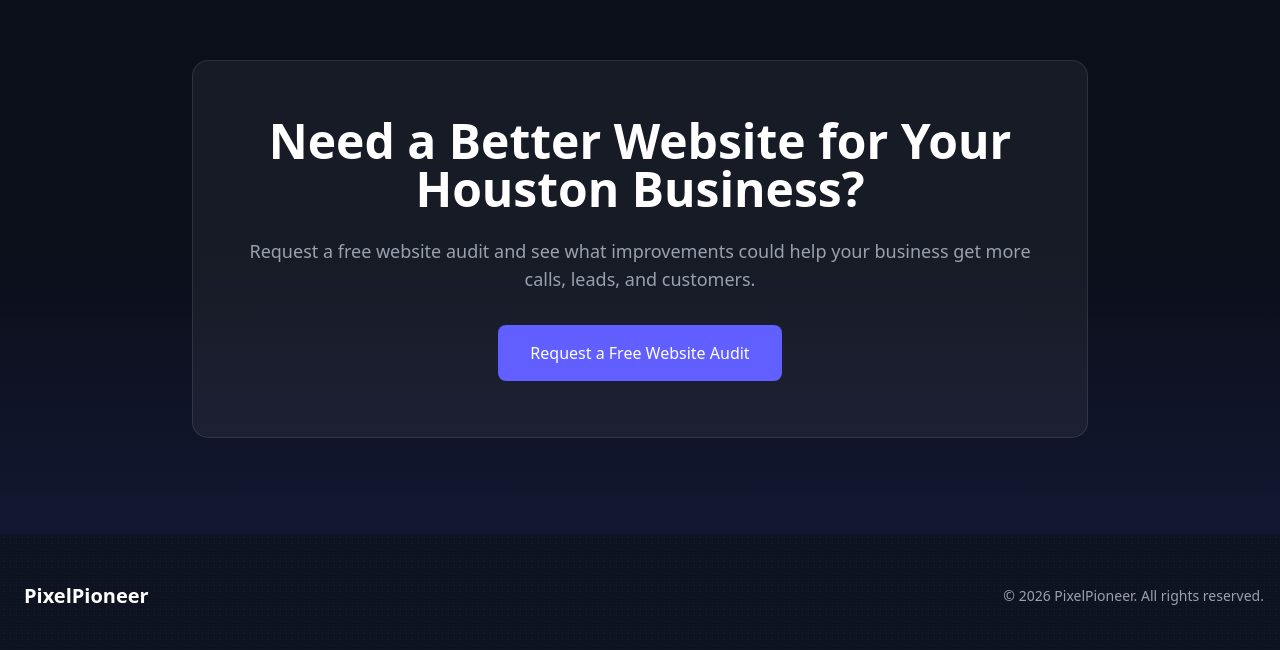
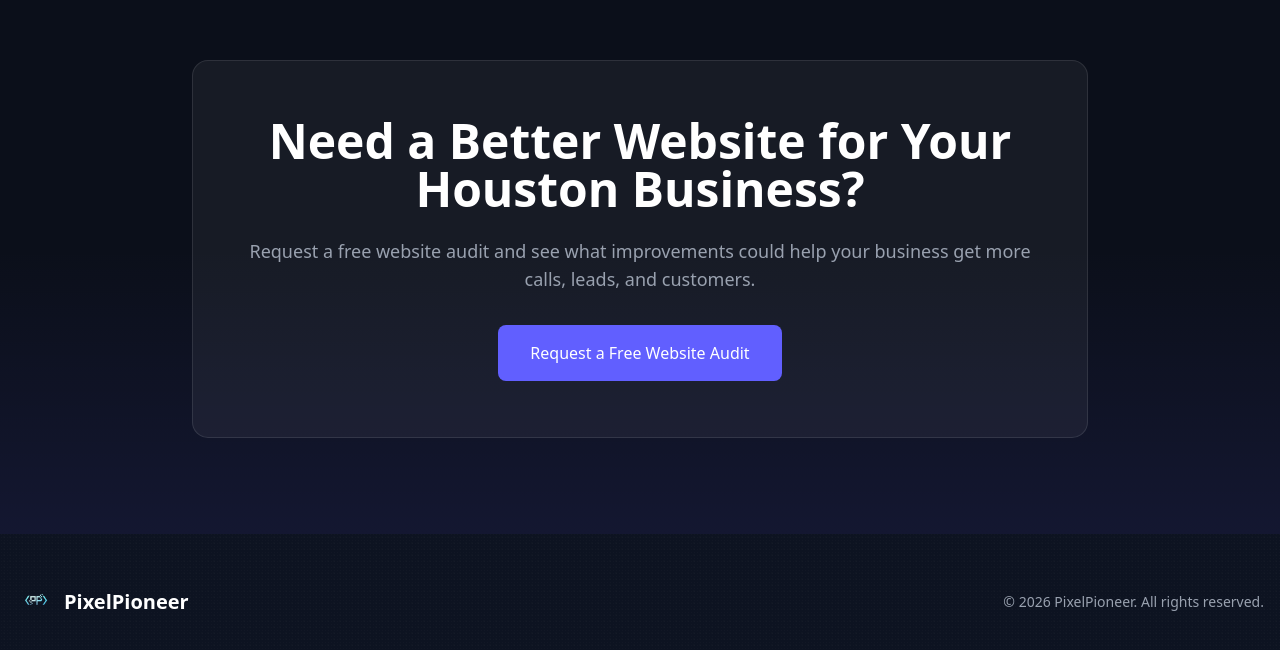
Before and after one commit to bboyd146/pixel-pioneer, a React (Vite) app: page /houston-website-design in a window 1280 px wide. Shown: the part 3121-3771 px from the top of the page. Built offline with nearby package versions, Linux system fonts and the light colour scheme.

Commit message:
added logo to footer

```diff
--- a/src/components/Footer.jsx
+++ b/src/components/Footer.jsx
@@ -1,4 +1,5 @@
 import React from "react";
+import logo from "../assets/pixelpioneerlogo.png";
 
 export default function Footer() {
 const year = new Date().getFullYear();
@@ -8,8 +9,10 @@ return (
         <div className="container mx-auto px-4">
             <div className="flex flex-col md:flex-row justify-between items-center">
                 <div className="flex items-center space-x-2 mb-6 md:mb-0">
-                    <i data-feather="code" className="text-indigo-500"></i>
+                    <a href="/" className="flex items-center space-x-2">
+                    <img src={logo} alt="PixelPioneer logo" className="h-10 w-auto" />
                     <span className="text-xl font-bold">PixelPioneer</span>
+                    </a>
                 </div>
                 <div className="flex space-x-6 mb-6 md:mb-0">
                     <a href="https://github.com/bboyd146" className="hover:text-indigo-500 transition"><i data-feather="github"></i></a>
```
